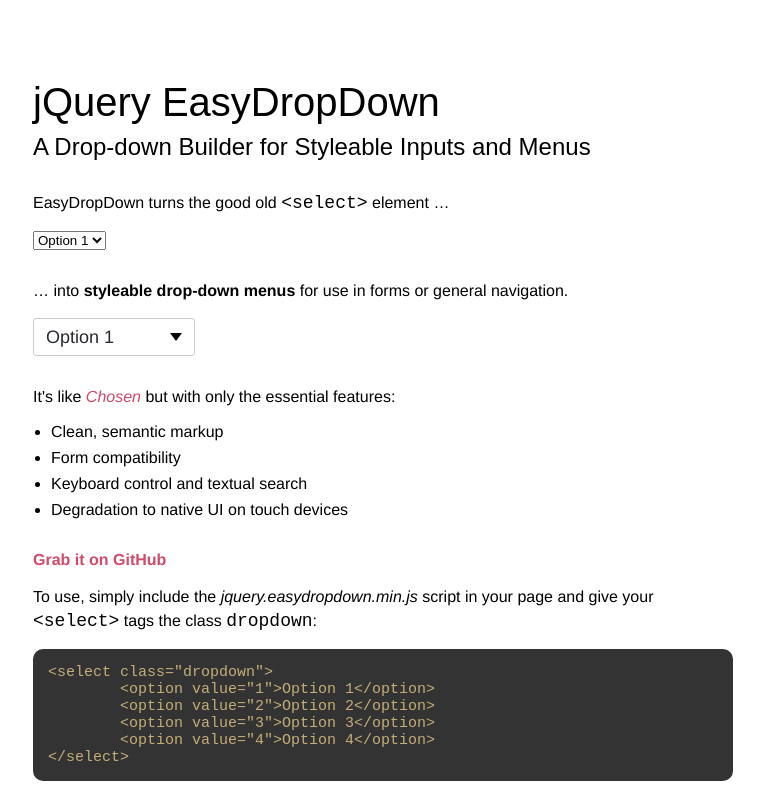
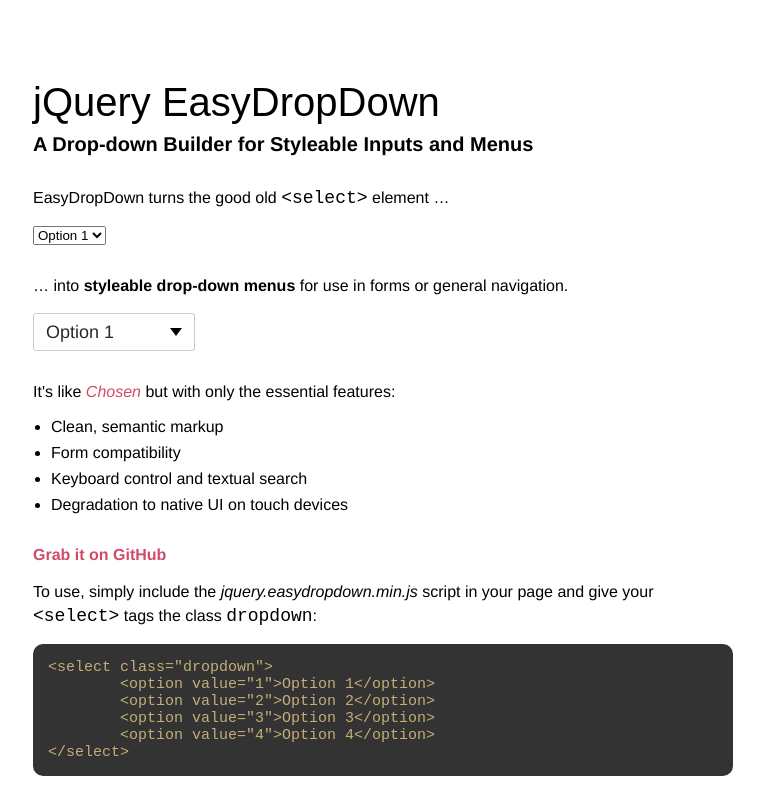
Before and after one commit to patrickkunka/easydropdown, a website: page index.html in a window 1280 px wide. Shown: the top 800 px of the page, without its empty margins (257-1021 px from the left). Drawn offline with nearby package versions, Linux system fonts and the light colour scheme; a web font is replaced by a local one.

Commit message:
Minor demo edits

```diff
--- a/demo.css
+++ b/demo.css
@@ -46,7 +46,7 @@
 /* --- DEMO STYLES --- */
 
 body{
-	font-family: 'Doppio One', arial, sans-serif;
+		font-family: 'Helvetica Neue', arial, sans-serif;
 }
 
 .wrapper{
@@ -64,17 +64,19 @@
 }
 
 header h1{
+	font-family: 'Doppio One', arial, sans-serif;
 	font-size: 40px;
 	margin-bottom: 8px;
 }
 
 header h2{
-	font-size: 24px;
+	font-weight: 700;
+	font-size: 20px;
 }
 
 p,
 .text li{
-	font-family: 'Helvetica Neue';
+
 	font-weight: 300;
 	margin-bottom: 15px;
 }
--- a/index.html
+++ b/index.html
@@ -10,6 +10,7 @@
 		<![endif]-->
 
 		<link href='http://fonts.googleapis.com/css?family=Doppio+One' rel='stylesheet' type='text/css'>
+		<link rel="shortcut icon" type="image/x-icon" href="../im/favicon.ico"/>
 		<link rel="stylesheet" type="text/css" href="demo.css"/>
 		<link rel="stylesheet" type="text/css" href="easydropdown.css"/>
 
```
